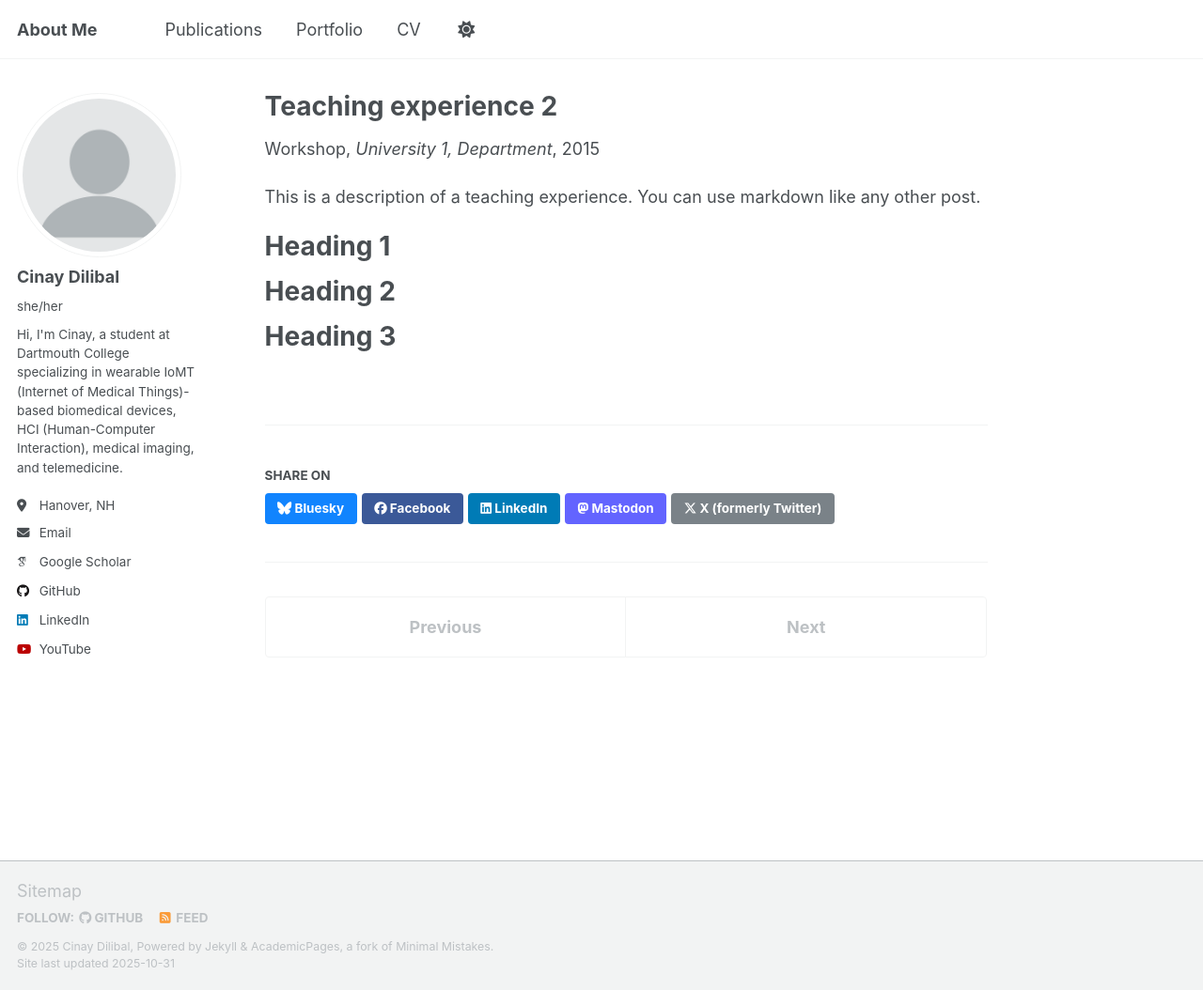
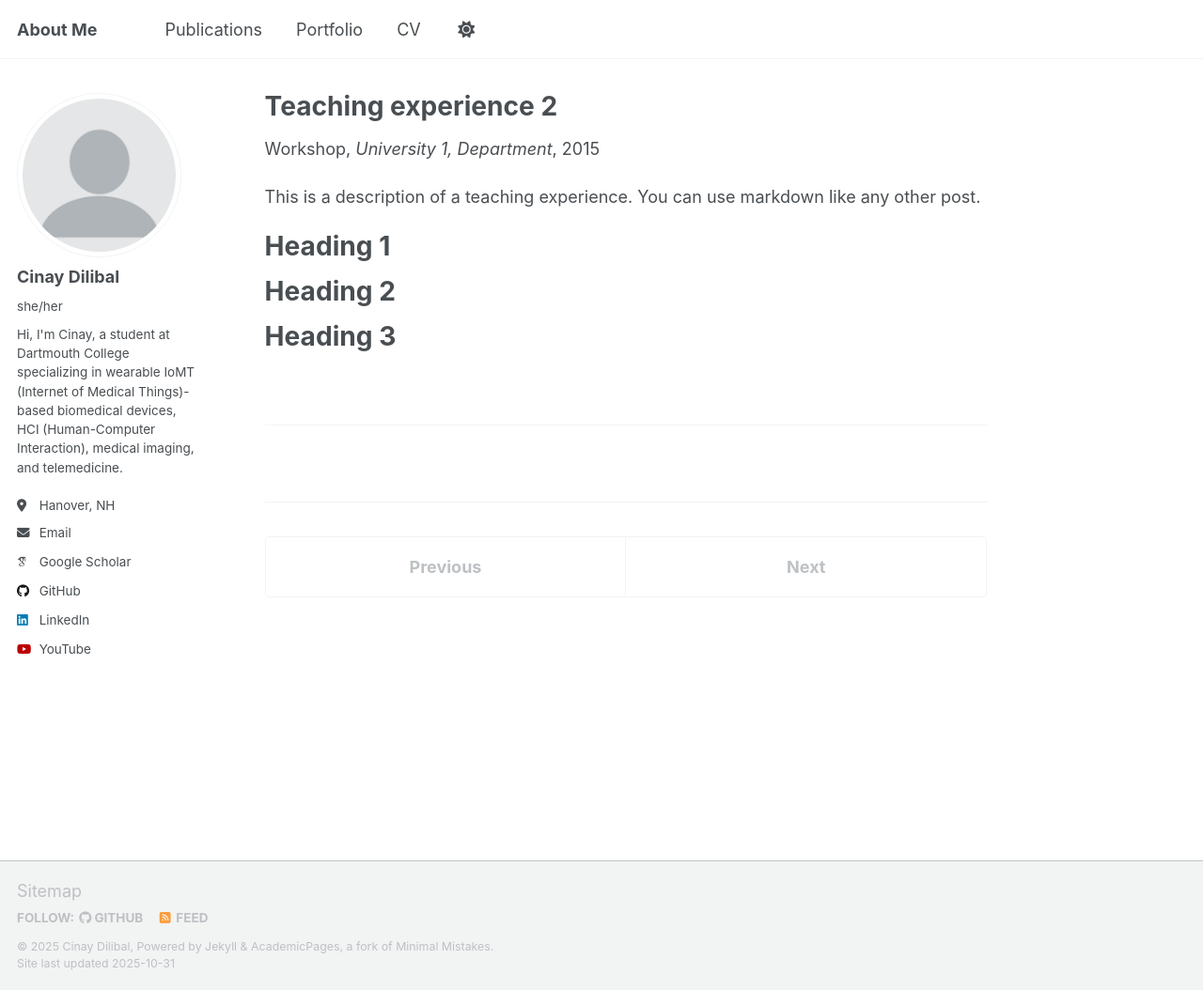
Before and after one commit to Cdilibal/cdilibal.github.io, a Jekyll site: the page built from _teaching/2015-spring-teaching-2.md, in a window 1280 px wide and 1054 px high. Shown: the whole window at 94% size. Built offline with Jekyll 4.4.1, drawn with Linux system fonts in a browser that asks for light colours; some web fonts are replaced; a script that is not in the unit is left out.

Commit message:
Remove social share section from pages

```diff
--- a/_includes/social-share.html
+++ b/_includes/social-share.html
@@ -1,17 +1,5 @@
 {% include base_path %}
 
 <section class="page__share">
-  {% if site.data.ui-text[site.locale].share_on_label %}
-    <h4 class="page__share-title">{{ site.data.ui-text[site.locale].share_on_label | default: "Share on" }}</h4>
-  {% endif %}
-
-  <a href="https://bsky.app/intent/compose?text={{ base_path }}{{ page.url }}" class="btn btn--bluesky" title="{{ site.data.ui-text[site.locale].share_on_label | default: 'Share on' }} Bluesky"><i class="fab fa-bluesky" aria-hidden="true"></i><span> Bluesky</span></a>
-
-  <a href="https://www.facebook.com/sharer/sharer.php?u={{ base_path }}{{ page.url }}" class="btn btn--facebook" title="{{ site.data.ui-text[site.locale].share_on_label | default: 'Share on' }} Facebook"><i class="fab fa-facebook" aria-hidden="true"></i><span> Facebook</span></a>
-
-  <a href="https://www.linkedin.com/shareArticle?mini=true&url={{ base_path }}{{ page.url }}" class="btn btn--linkedin" title="{{ site.data.ui-text[site.locale].share_on_label | default: 'Share on' }} LinkedIn"><i class="fab fa-linkedin" aria-hidden="true"></i><span> LinkedIn</span></a>
-
-  <a href="https://www.addtoany.com/add_to/mastodon?linkurl={{  base_path | append: page.url | url_encode }}" class="btn btn--mastodon" title="{{ site.data.ui-text[site.locale].share_on_label | default: 'Share on' }} Mastodon"><i class="fab fa-mastodon" aria-hidden="true"></i><span> Mastodon</span></a>
-
-  <a href="https://x.com/intent/post?text={{ base_path }}{{ page.url }}" class="btn btn--x" title="{{ site.data.ui-text[site.locale].share_on_label | default: 'Share on' }} X"><i class="fab fa-x-twitter" aria-hidden="true"></i><span> X (formerly Twitter)</span></a>
+  <br>
 </section>
```
